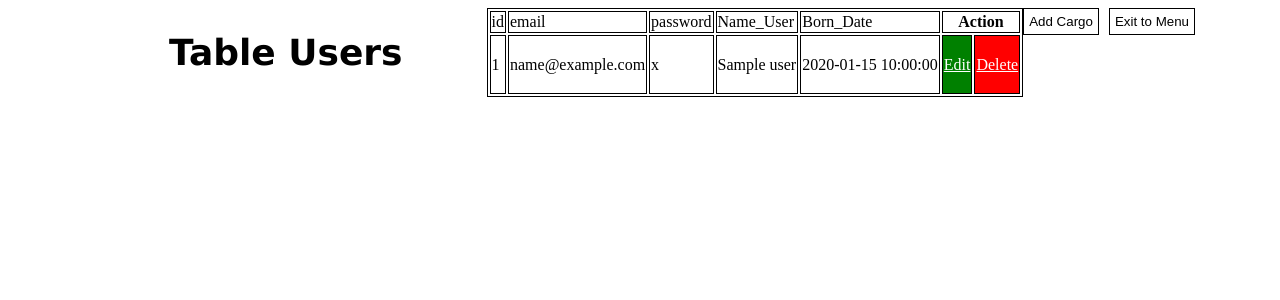
After one commit to praktikum-tiunpad-2021/proyek-web-ikan-dewa, a CodeIgniter 4 app: the page made by app/Views/admin/admin_users.php in a window 1280 px wide. The commit adds this page. Shown: the top 300 px of the page. Run offline with PHP 8.4 and a stand-in for CodeIgniter, Linux system fonts and the light colour scheme; the template is opened without the code that fills it: most values are stand-ins (such as "Sample title", 1, 10 or a date in 2020); some libraries are stand-ins or nearby versions.

Commit message:
add admin page dikit + revisi konten dikit

```diff
--- a/app/Config/Routes.php
+++ b/app/Config/Routes.php
@@ -55,6 +55,11 @@ $routes->get('logout','Login::logout');
 $routes->match(['get','post'],'register', 'Login::register');
 $routes->get('/landing','Home::landing_after_login',['filter' => 'auth']);
 
+$routes->get('/admin', 'Admin::admin_home');
+$routes->get('/admin/users', 'Admin::admin_users');
+
+
+
 
 /*
  * --------------------------------------------------------------------
--- a/app/Controllers/BaseController.php
+++ b/app/Controllers/BaseController.php
@@ -51,5 +51,6 @@ class BaseController extends Controller
         $this->UserModel = new \App\Models\UserModel();
         $this->FishDataModel = new \App\Models\FishDataModel();
         $this->TransactionModel = new \App\Models\TransactionModel();
+        $this->AdminModel = new \App\Models\AdminModel();
     }
 }
--- a/app/Models/FishDataModel.php
+++ b/app/Models/FishDataModel.php
@@ -105,7 +105,7 @@ class FishDataModel extends Model
     $query = $this->db->table('transaction')
     ->join('fish', 'fish.Id_Fish = transaction.Id_Fish', 'JOIN')
     ->join('users', 'users.id = transaction.id', 'JOIN')
-    ->where(['transaction.id' => $id])
+    ->where(array('transaction.id' => $id, 'transaction.Status_Transaction' => 'Success'))
     ->get()->getResultArray();
     return $query;
   }
--- /dev/null
+++ b/app/Views/admin/admin_users.php
@@ -0,0 +1,85 @@
+<!DOCTYPE html>
+<html>
+    <head>
+        <title>Admin AM - users</title>
+        <meta charset="UTF-8">
+        <meta http-equiv="X-UA-Compatible" content="IE=edge">
+        <meta name="viewport" content="width=device-width, initial-scale=1.0">
+        <link rel="stylesheet" href="<?= base_url('bootstrap-grid.css'); ?>">
+        <style>
+            .center {
+                margin-left: auto;
+                margin-right: auto;
+            }
+            .border-black {
+                border: 1px solid black;
+            }
+            h1 {
+                font-family: Verdana, Geneva, Tahoma, sans-serif;
+                font-size: 36px;
+                margin-left: auto;
+                margin-right: auto;
+                text-align: center;
+            }
+            .edit-square {
+                background-color: green;
+            }
+            .delete-square {
+                background-color: red;
+            }
+            .action-button {
+                color: white;
+            }
+            .action-button:hover {
+                color: white;
+            }
+            .second-action-button {
+                background-color: white;
+                color: black;
+                padding: 5px;
+                border: 1px solid black;
+                transition: 0.4s;
+            }
+            .second-action-button:hover {
+                background-color: lightblue;
+                color: black;
+            }
+        </style>
+    </head>
+    <body>
+        <div class="container center">
+            <div class="row center">
+                <div class="center">
+                    <h1>Table Users</h1>
+                </div>
+                <table class="border-black">
+                    <thead class="border-black">
+                        <tr>
+                            <td class="border-black">id</td>
+                            <td class="border-black">email</td>
+                            <td class="border-black">password</td>
+                            <td class="border-black">Name_User</td>
+                            <td class="border-black">Born_Date</td>
+                            <th class="border-black" colspan="2">Action</th>
+                        </tr>
+                    </thead>
+                    <tbody>
+                        <?php foreach($User_Data as $row) : ?>
+                        <tr>
+                            <td class="border-black"><?= $row['id']; ?></td>
+                            <td class="border-black"><?= $row['email']; ?></td>
+                            <td class="border-black"><?= $row['password']; ?></td>
+                            <td class="border-black"><?= $row['Name_User']; ?></td>
+                            <td class="border-black"><?= $row['Born_Date']; ?></td>
+                            <td class="border-black edit-square"><a class="action-button" href="">Edit</a></td>
+                            <td class="border-black delete-square"><a class="action-button" href="">Delete</a></td>
+                        </tr>
+                        <?php endforeach; ?>
+                    </tbody>
+                </table>
+                <a href="" style="margin-right:10px"><button class="second-action-button">Add Cargo</button></a>
+                <a href="/admin"><button class="second-action-button">Exit to Menu</button></a>
+            </div>
+        </div>
+    </body>
+</html>
--- a/app/Views/pages/checkout.php
+++ b/app/Views/pages/checkout.php
@@ -145,9 +145,9 @@ Tugas : Project Website Praktikum Pemrograman Web
                                     <label class="checkout-text-2" for="gopay">Gopay</label><br>
                                     <input type="radio" id="ovo" name="Payment_Type" value="OVO" required>
                                     <label class="checkout-text-2" for="ovo">Ovo</label><br>
-                                    <input type="radio" id="gerai" name="Payment_Type" value="Gerai Minimarket" required>
+                                    <input type="radio" id="gerai" name="Payment_Type" value="Minimarket" required>
                                     <label class="checkout-text-2" for="gerai">Gerai Minimarket</label><br>
-                                    <input type="radio" id="transfer" name="Payment_Type" value="Transfer Bank" required>
+                                    <input type="radio" id="transfer" name="Payment_Type" value="Transfer" required>
                                     <label class="checkout-text-2" for="transfer">Transfer Bank</label>
                                 </div>
                             </div>
--- a/app/Views/pages/checkout2.php
+++ b/app/Views/pages/checkout2.php
@@ -76,7 +76,7 @@ Tugas : Project Website Praktikum Pemrograman Web
                         <p class="checkout-text-7 text-center">12345678910</p>
                     </div>
                     <div class="col col-lg-1 checkout-box-3">
-                        <img class="checkout-logo-2" src="<?= base_url('assets/Logo/gopay.png'); ?>" alt="logo_gopay" style="margin-top:-5px">
+                        <img class="checkout-logo-2" src="<?= base_url('assets/Logo/'.$Data_Transaction['Payment_Type'].'.png'); ?>" alt="logo_gopay" style="margin-top:-5px">
                     </div>
                 </div>
                 <div class="row" style="margin-top:60px; margin-bottom:30px">
--- a/app/Views/pages/myOrder.php
+++ b/app/Views/pages/myOrder.php
@@ -32,7 +32,7 @@ Tugas : Project Website Praktikum Pemrograman Web
             <div class="container">
                 <h1 class="universal-text-1" style="margin-top:30px">My Order</h1>
                 <div>
-                    <h2 class="order-text-9" style="margin-top:30px; margin-left:55px; margin-bottom:10px">Pesanan Berhasil</h2>
+                    <h2 class="order-text-9" style="margin-top:30px; margin-left:55px; margin-bottom:30px">Pesanan Berhasil</h2>
                     <?php
                         foreach ($Data_Transaction as $row) :
                     ?>
@@ -77,7 +77,7 @@ Tugas : Project Website Praktikum Pemrograman Web
                     ?>
                 </div>
                 <div>
-                    <h2 class="order-text-9" style="margin-top:30px; margin-left:55px;margin-bottom:10px">Keranjang</h2>
+                    <h2 class="order-text-9" style="margin-top:30px; margin-left:55px;margin-bottom:30px">Keranjang</h2>
                     <?php
                         foreach ($fishDataMyOrder as $row2) :
                     ?>
@@ -116,7 +116,7 @@ Tugas : Project Website Praktikum Pemrograman Web
                     ?>
                 </div>
             </div>
-            <a href="/order"><button type="button" class="keranjang-box-2 keranjang-text-1" style="margin-bottom:30px;">Checkout Pesanan</button></a>
+            <!-- <a href="/order"><button type="button" class="keranjang-box-2 keranjang-text-1" style="margin-bottom:50px;">Checkout Pesanan</button></a> -->
         </main>
     </body>
     <?= $this->endSection('content'); ?>
--- a/app/Views/pages/wishlist.php
+++ b/app/Views/pages/wishlist.php
@@ -30,7 +30,7 @@ Tugas : Project Website Praktikum Pemrograman Web
     <body>
         <main>
             <div class="container">
-                <h1 class="universal-text-1" style="margin-top:30px">My Wishlist</h1>
+                <h1 class="universal-text-1" style="margin-top:30px; margin-bottom:30px">My Wishlist</h1>
                 <?php
                     foreach ($fishDataWishlist as $row) :
                 ?>
```
Also changed, not shown: app/Controllers/Admin.php (added, +20 -0 lines), app/Models/AdminModel.php (added, +14 -0 lines), app/Views/admin/admin_home.php (added, +22 -0 lines), public/assets/Logo/Minimarket.png (added), public/assets/Logo/Ovo.png (added), public/assets/Logo/Transfer.png (added).
